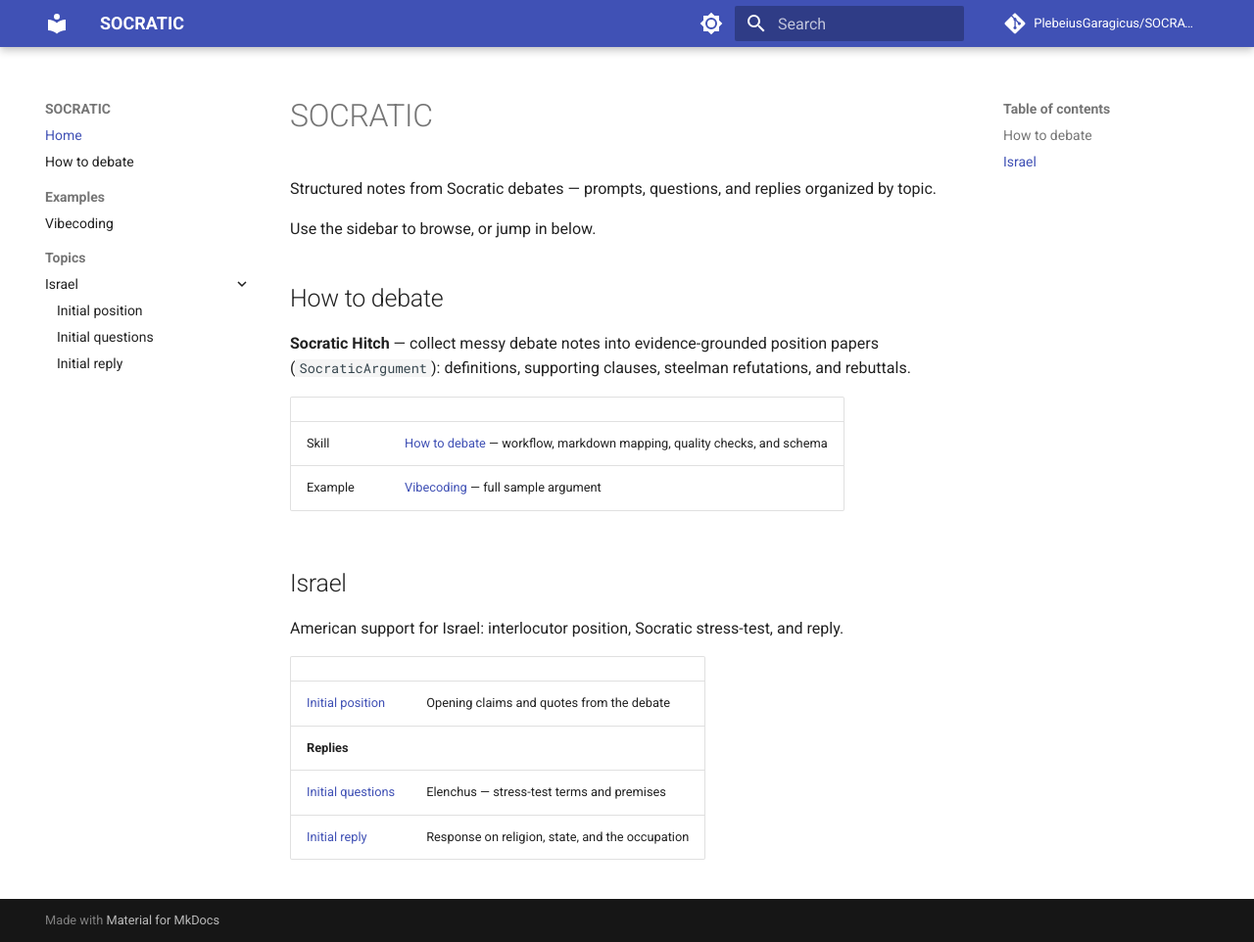
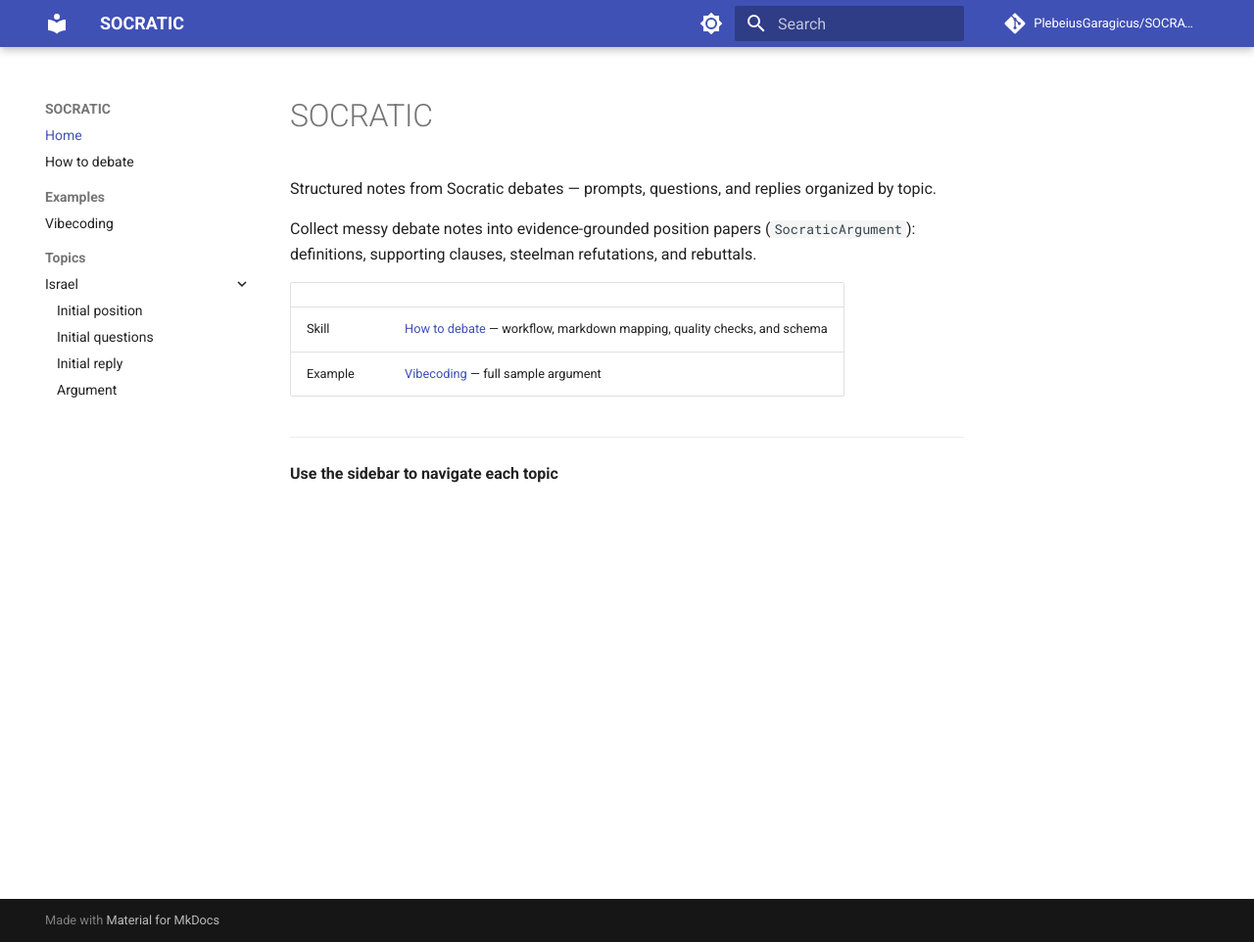
Before and after one commit to PlebeiusGaragicus/SOCRATIC, an MkDocs documentation site: the page built from docs/index.md, in a window 1280 px wide and 962 px high. Shown: the whole window at 98% size. Built offline with MkDocs 1.6.1 and Material for MkDocs 9.7.7, drawn with Linux system fonts in a browser that asks for light colours; comment, search, counter and statistics services are not loaded.

Commit message:
argument.md

```diff
--- a/docs/index.md
+++ b/docs/index.md
@@ -2,24 +2,13 @@
 
 Structured notes from Socratic debates — prompts, questions, and replies organized by topic.
 
-Use the sidebar to browse, or jump in below.
-
-## How to debate
-
-**Socratic Hitch** — collect messy debate notes into evidence-grounded position papers (`SocraticArgument`): definitions, supporting clauses, steelman refutations, and rebuttals.
+Collect messy debate notes into evidence-grounded position papers (`SocraticArgument`): definitions, supporting clauses, steelman refutations, and rebuttals.
 
 | | |
 |---|---|
 | Skill | [How to debate](how-to-debate/SKILL.md) — workflow, markdown mapping, quality checks, and schema |
 | Example | [Vibecoding](how-to-debate/examples/vibecoding.md) — full sample argument |
 
-## Israel
+---
 
-American support for Israel: interlocutor position, Socratic stress-test, and reply.
-
-| | |
-|---|---|
-| [Initial position](ISRAEL/initial-position.md) | Opening claims and quotes from the debate |
-| **Replies** | |
-| [Initial questions](ISRAEL/initial-questions.md) | Elenchus — stress-test terms and premises |
-| [Initial reply](ISRAEL/initial-reply.md) | Response on religion, state, and the occupation |
+**Use the sidebar to navigate each topic**
--- a/mkdocs.yml
+++ b/mkdocs.yml
@@ -39,6 +39,7 @@
       - Initial position: ISRAEL/initial-position.md
       - Initial questions: ISRAEL/initial-questions.md
       - Initial reply: ISRAEL/initial-reply.md
+      - Argument: ISRAEL/argument.md
 
 markdown_extensions:
   - admonition
```
Also changed, not shown: docs/ISRAEL/argument.md (added, +178 -0 lines).
